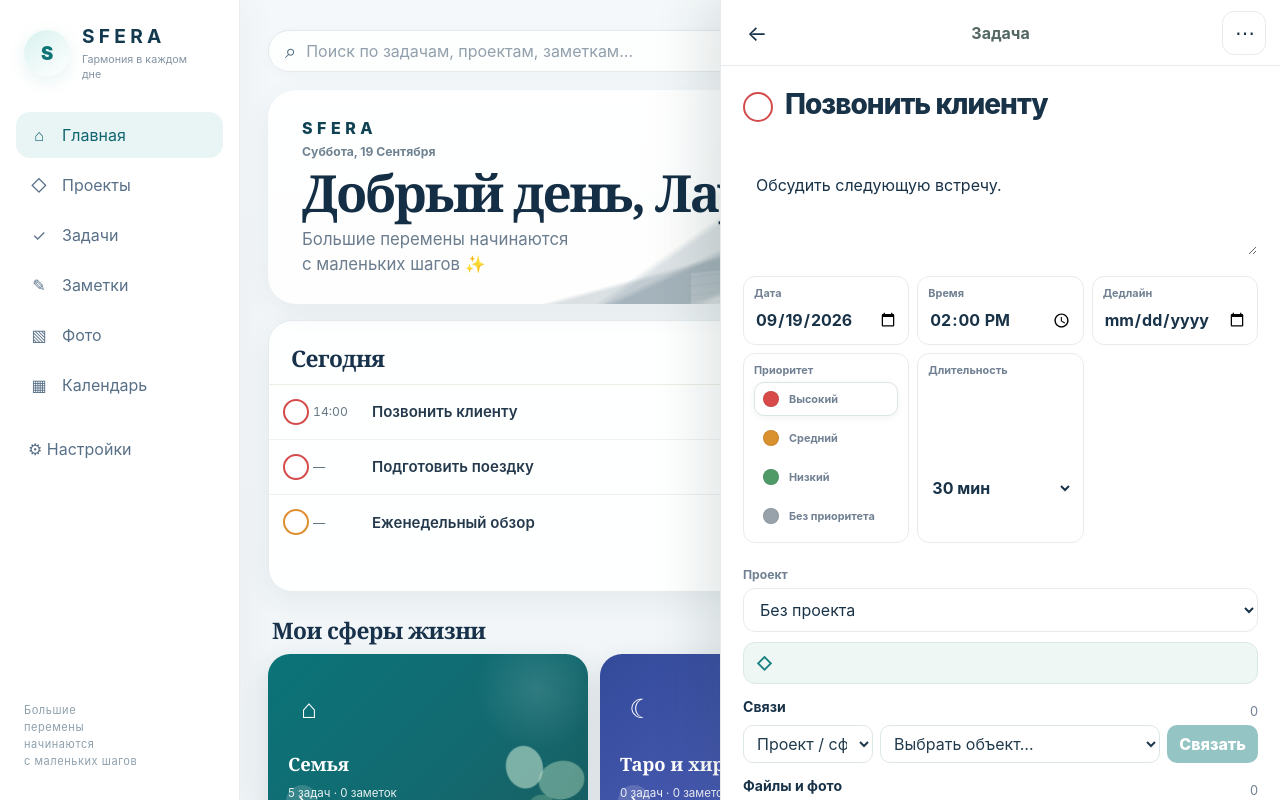
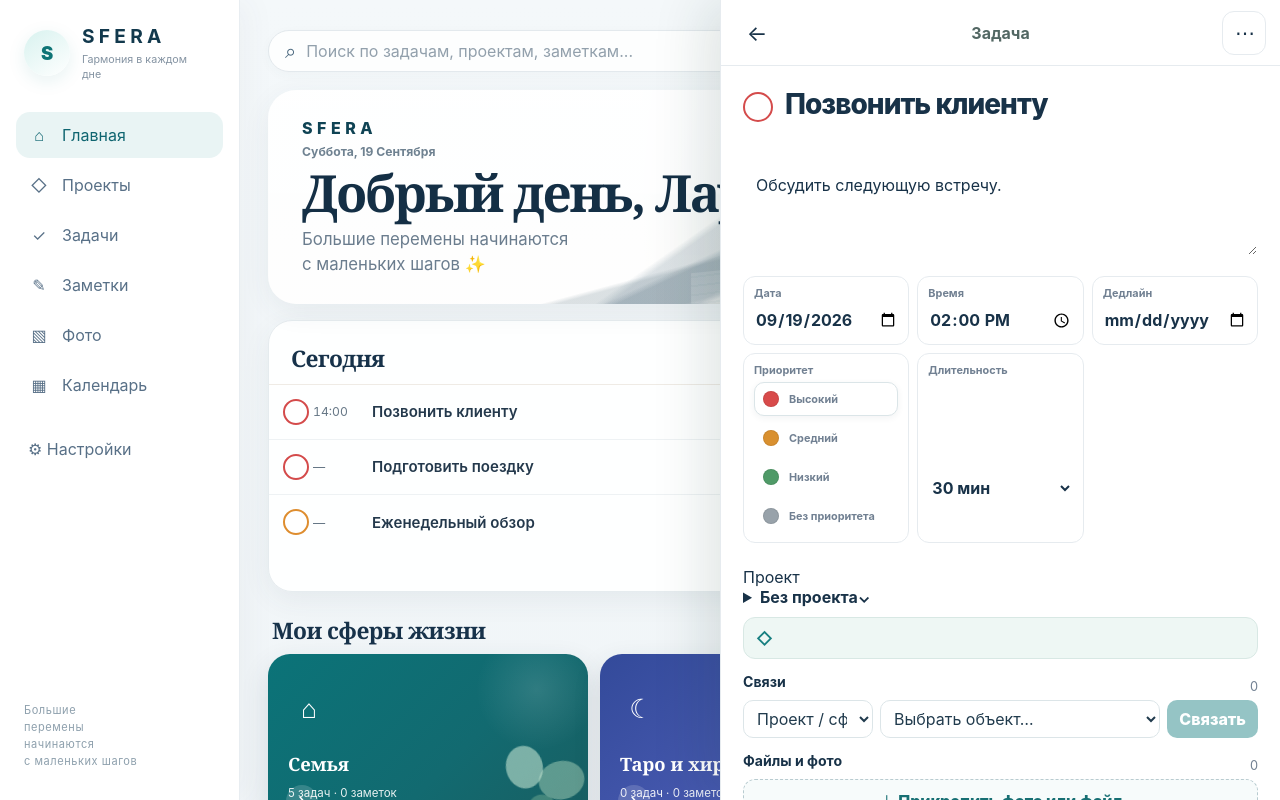
Before and after one commit to inkermankirov-a11y/sfera, a React (Vite) app in the folder apps/web/: page / in a window 1280 px wide. Both pictures are taken after a click on the button "Позвонить клиенту". Shown: the top 800 px of the page. Built offline with nearby package versions, Linux system fonts and the light colour scheme.

Commit message:
fix(projects): replace mixed native project selects with color-coded picker

```diff
--- a/apps/web/src/App.tsx
+++ b/apps/web/src/App.tsx
@@ -788,6 +788,65 @@ export function App() {
   function setProjectViewMode(mode: "grid" | "list") {
     setProjectView(mode);
     try { localStorage.setItem("sfera.projectView", mode); } catch {}
+  }
+
+  function renderProjectLocationPicker(
+    value: string,
+    onChange: (value: string) => void,
+    rootLabel = "Без проекта / корень",
+    excludeIds: Set<string> = new Set()
+  ) {
+    const selectedProject = value ? projects.find((project) => project.id === value) ?? null : null;
+    const selectedTone = selectedProject ? sphereTone(projects, selectedProject.id) : "neutral";
+    return (
+      <details className="project-location-picker">
+        <summary className={`project-location-summary tone-${selectedTone} ${selectedProject ? "has-project" : "is-root"}`}>
+          <span className="project-location-swatch" />
+          <span>
+            <strong>{selectedProject ? selectedProject.title : rootLabel}</strong>
+            {selectedProject && <small>{projectPath(projects, selectedProject.id)}</small>}
+          </span>
+          <b>⌄</b>
+        </summary>
+        <div className="project-location-menu">
+          <button
+            type="button"
+            className={`project-location-option tone-neutral depth-0 ${!value ? "selected" : ""}`}
+            onClick={(event) => {
+              onChange("");
+              event.currentTarget.closest("details")?.removeAttribute("open");
+            }}
+          >
+            <span className="project-location-swatch" />
+            <span className="project-location-copy"><strong>{rootLabel}</strong><small>Верхний уровень</small></span>
+            {!value && <b>✓</b>}
+          </button>
+          {flattenedProjects
+            .filter(({ project }) => !excludeIds.has(project.id))
+            .map(({ project, depth, path }) => {
+              const tone = sphereTone(projects, project.id);
+              return (
+                <button
+                  type="button"
+                  key={project.id}
+                  className={`project-location-option tone-${tone} depth-${Math.min(depth, 4)} ${value === project.id ? "selected" : ""}`}
+                  onClick={(event) => {
+                    onChange(project.id);
+                    event.currentTarget.closest("details")?.removeAttribute("open");
+                  }}
+                >
+                  <span className="project-location-swatch" />
+                  <span className="project-location-copy">
+                    <strong>{project.title}</strong>
+                    <small>{depth === 0 ? "Сфера жизни" : path}</small>
+                  </span>
+                  {value === project.id && <b>✓</b>}
+                </button>
+              );
+            })}
+        </div>
+      </details>
+    );
   }
 
   function renderProjectGrid(parentId: string | null) {
@@ -1903,15 +1962,10 @@ export function App() {
               </div>
               <input className="project-title-input" autoFocus value={noteTitle} onChange={(event) => setNoteTitle(event.target.value)} placeholder="Название" />
               <textarea value={noteBody} onChange={(event) => setNoteBody(event.target.value)} placeholder="Текст, мысль, список..." rows={5} />
-              <label className="project-parent-select">
+              <div className="project-parent-select">
                 <span>Основное расположение</span>
-                <select value={noteProjectId ?? ""} onChange={(event) => setNoteProjectId(event.target.value || null)}>
-                  <option value="">Без проекта</option>
-                  {flattenedProjects.map(({ project, depth, path }) => (
-                    <option key={project.id} value={project.id}>{"— ".repeat(depth)}{path}</option>
-                  ))}
-                </select>
-              </label>
+                {renderProjectLocationPicker(noteProjectId ?? "", (value) => setNoteProjectId(value || null), "Без проекта")}
+              </div>
               <button className="mobile-add-submit" disabled={!noteTitle.trim()}>Сохранить</button>
             </form>
           </div>
@@ -1932,15 +1986,10 @@ export function App() {
                 onChange={(event) => setProjectTitle(event.target.value)}
                 placeholder={projectParentId ? "Название проекта" : "Например: Семья"}
               />
-              <label className="project-parent-select">
+              <div className="project-parent-select">
                 <span>Расположение</span>
-                <select value={projectParentId} onChange={(event) => setProjectParentId(event.target.value)}>
-                  <option value="">Корень · новая сфера жизни</option>
-                  {flattenedProjects.map(({ project, depth, path }) => (
-                    <option key={project.id} value={project.id}>{"— ".repeat(depth)}{path}</option>
-                  ))}
-                </select>
-              </label>
+                {renderProjectLocationPicker(projectParentId, setProjectParentId, "Корень · новая сфера жизни")}
+              </div>
               <button className="mobile-add-submit" disabled={!projectTitle.trim()}>
                 {projectParentId ? "Создать проект" : "Создать сферу"}
               </button>
@@ -1957,15 +2006,15 @@ export function App() {
                 <button type="button" onClick={() => setProjectEditOpen(false)}>Отмена</button>
               </div>
               <input className="project-title-input" autoFocus value={editProjectTitle} onChange={(event) => setEditProjectTitle(event.target.value)} placeholder="Название" />
-              <label className="project-parent-select">
+              <div className="project-parent-select">
                 <span>Расположение</span>
-                <select value={editProjectParentId} onChange={(event) => setEditProjectParentId(event.target.value)}>
-                  <option value="">Корень · сфера жизни</option>
-                  {flattenedProjects
-                    .filter(({ project }) => project.id !== selectedProject.id && !projectDescendants(projects, selectedProject.id).some((item) => item.id === project.id))
-                    .map(({ project, depth, path }) => <option key={project.id} value={project.id}>{"— ".repeat(depth)}{path}</option>)}
-                </select>
-              </label>
+                {renderProjectLocationPicker(
+                  editProjectParentId,
+                  setEditProjectParentId,
+                  "Корень · сфера жизни",
+                  new Set([selectedProject.id, ...projectDescendants(projects, selectedProject.id).map((item) => item.id)])
+                )}
+              </div>
               <button className="mobile-add-submit" disabled={!editProjectTitle.trim()}>Сохранить</button>
               <button type="button" className="danger-sheet-button" onClick={() => deleteProjectNode(selectedProject)}>Удалить проект</button>
             </form>
@@ -2076,13 +2125,10 @@ export function App() {
                     {Object.entries(noteKindLabels).map(([value, label]) => <option key={value} value={value}>{label}</option>)}
                   </select>
                 </label>
-                <label>
+                <div className="project-property-picker">
                   <span>Основное расположение</span>
-                  <select value={selectedNote.projectId ?? ""} onChange={(event) => patchNote(selectedNote.id, { projectId: event.target.value || null })}>
-                    <option value="">Без проекта</option>
-                    {flattenedProjects.map(({ project, depth, path }) => <option key={project.id} value={project.id}>{"— ".repeat(depth)}{path}</option>)}
-                  </select>
-                </label>
+                  {renderProjectLocationPicker(selectedNote.projectId ?? "", (value) => patchNote(selectedNote.id, { projectId: value || null }), "Без проекта")}
+                </div>
               </div>
               {renderRelationsPanel({ type: "note", id: selectedNote.id })}
               {renderAttachmentsPanel({ type: "note", id: selectedNote.id })}
@@ -2197,20 +2243,10 @@ export function App() {
               </div>
 
               <section className="detail-section property-section project-property">
-                <label>
+                <div className="project-property-picker">
                   <span>Проект</span>
-                  <select
-                    value={selected.projectId ?? ""}
-                    onChange={(event) => setTaskProject(selected, event.target.value || null)}
-                  >
-                    <option value="">Без проекта</option>
-                    {flattenedProjects.map(({ project, depth, path }) => (
-                      <option key={project.id} value={project.id}>
-                        {depth === 0 ? "● " : "○ "}{path}
-                      </option>
-                    ))}
-                  </select>
-                </label>
+                  {renderProjectLocationPicker(selected.projectId ?? "", (value) => setTaskProject(selected, value || null), "Без проекта")}
+                </div>
                 {selected.projectId && (
                   <button className="open-project-button" onClick={() => { setSelectedProjectId(selected.projectId); setMobileSection("projects"); closeDetail(); }}>
                     ◇ {projectPath(projects, selected.projectId)}
```
